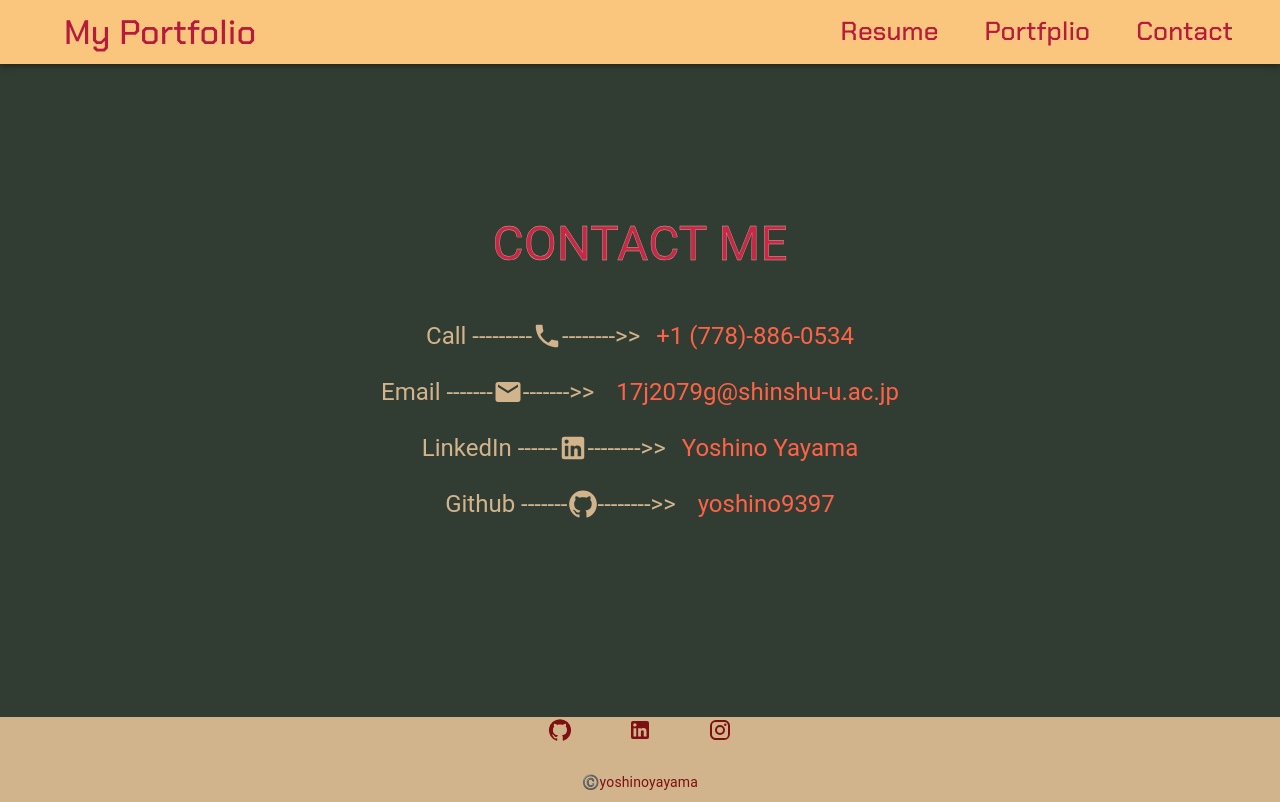
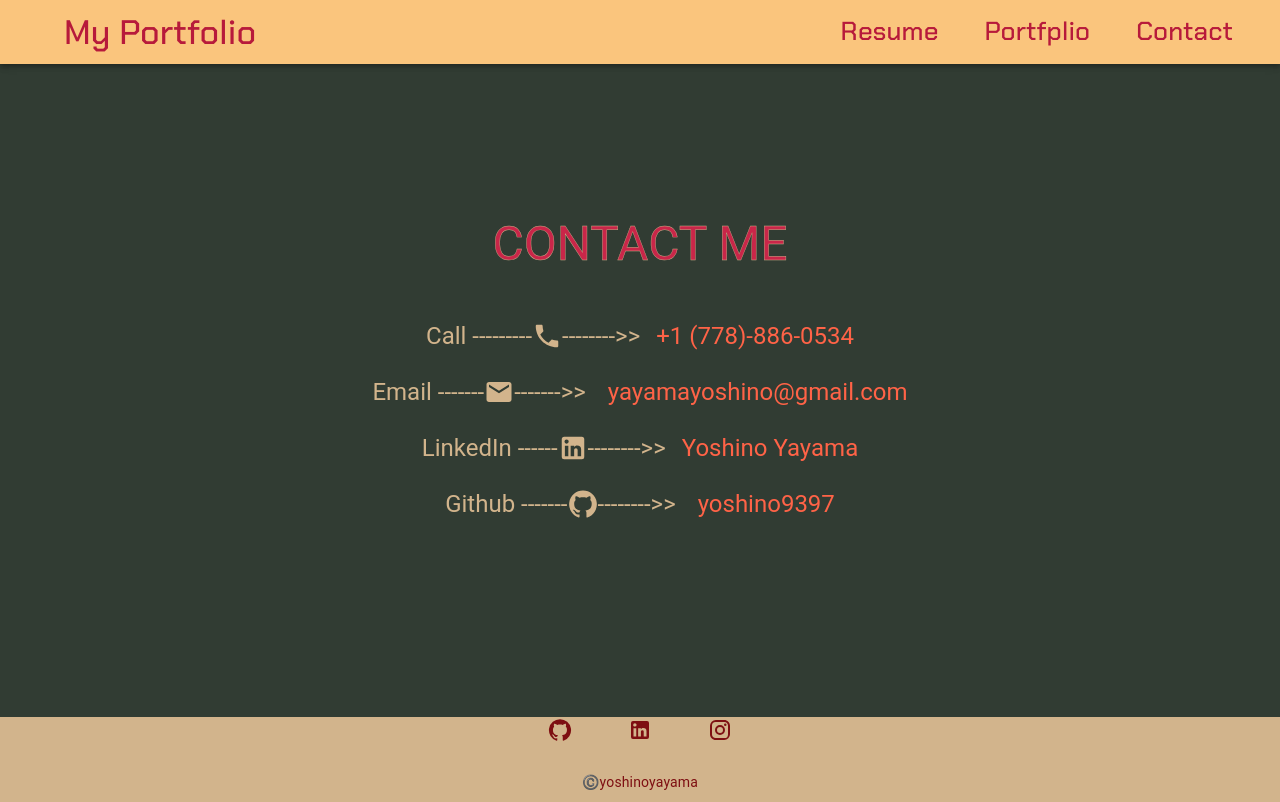
Before and after one commit to yoshino9397/MUI-MyPortfolio, a React (Create React App) app: page /contact in a window 1280 px wide. Built offline with nearby package versions, Linux system fonts and the light colour scheme.

Commit message:
change email

```diff
--- a/src/components/Contact.js
+++ b/src/components/Contact.js
@@ -77,7 +77,7 @@ const Contact = () => {
               >
                 {" "}
                 <Box component="span" sx={{ color: "tomato", ml: "1rem" }}>
-                  17j2079g@shinshu-u.ac.jp
+                  yayamayoshino@gmail.com
                 </Box>
               </Link>
             </Typography>{" "}
```
